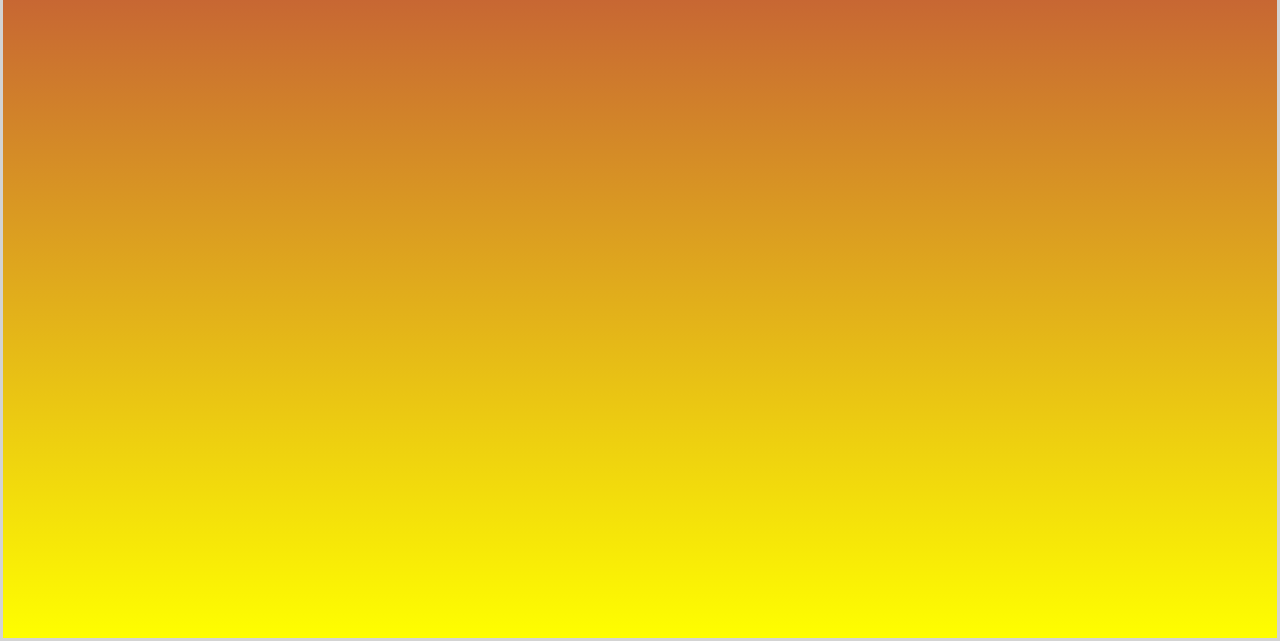
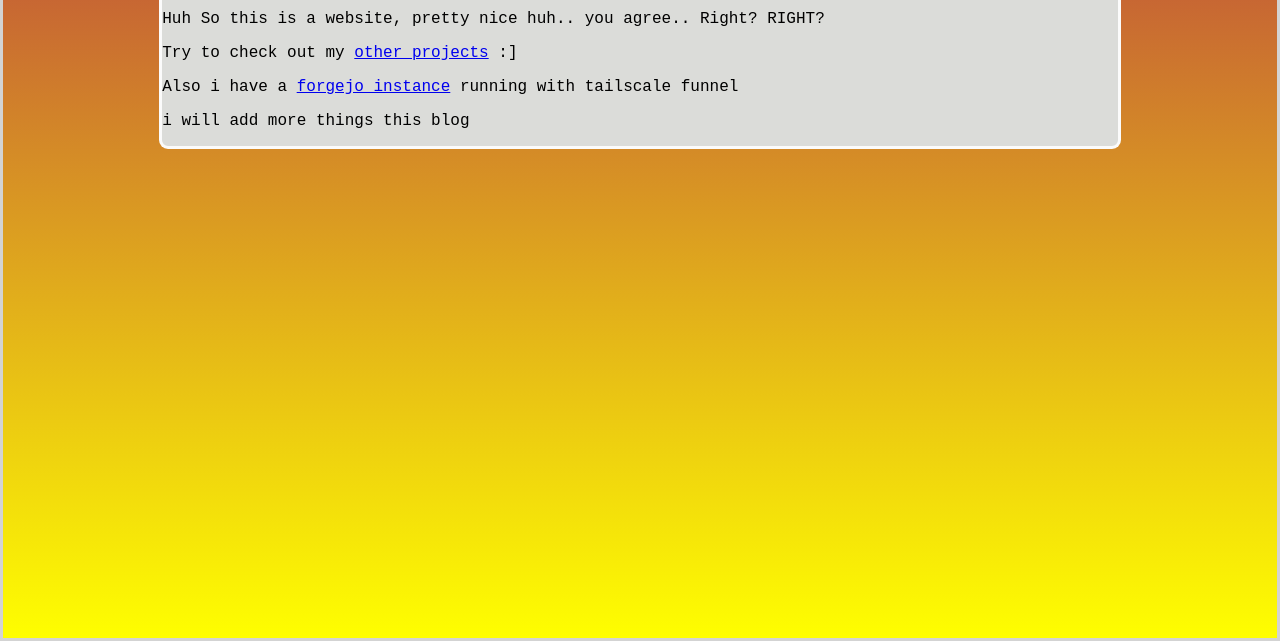
Before and after one commit to krenzelok/mywebsite, a plain HTML site: page index.html in a window 1280 px wide. Shown: the part 165-806 px from the top of the page. Drawn offline with Linux system fonts and the light colour scheme.

Commit message:
Add files via upload

```diff
--- a/index.html
+++ b/index.html
@@ -27,6 +27,13 @@
             <p>Hello and welcome to my first website! :D</p>
         </div>
     </div>
+    <div class="five">
+        <p class=margin>Huh So this is a website, pretty nice huh.. you agree.. Right? RIGHT?</p>
+        <p>Try to check out my <a class=hiddena href="https://github.com/krenzelok">other projects</a> :]</p>
+        <p>Also i have a <a class=hiddena href="https://archlinux-server.numbat-macaroni.ts.net">forgejo instance</a> running with tailscale funnel</p>
+        <p class=margin>i will add more things this blog</p>
+        <p class=bottommargin></p>
+    </div>
 </div>
 
 </body>
```
